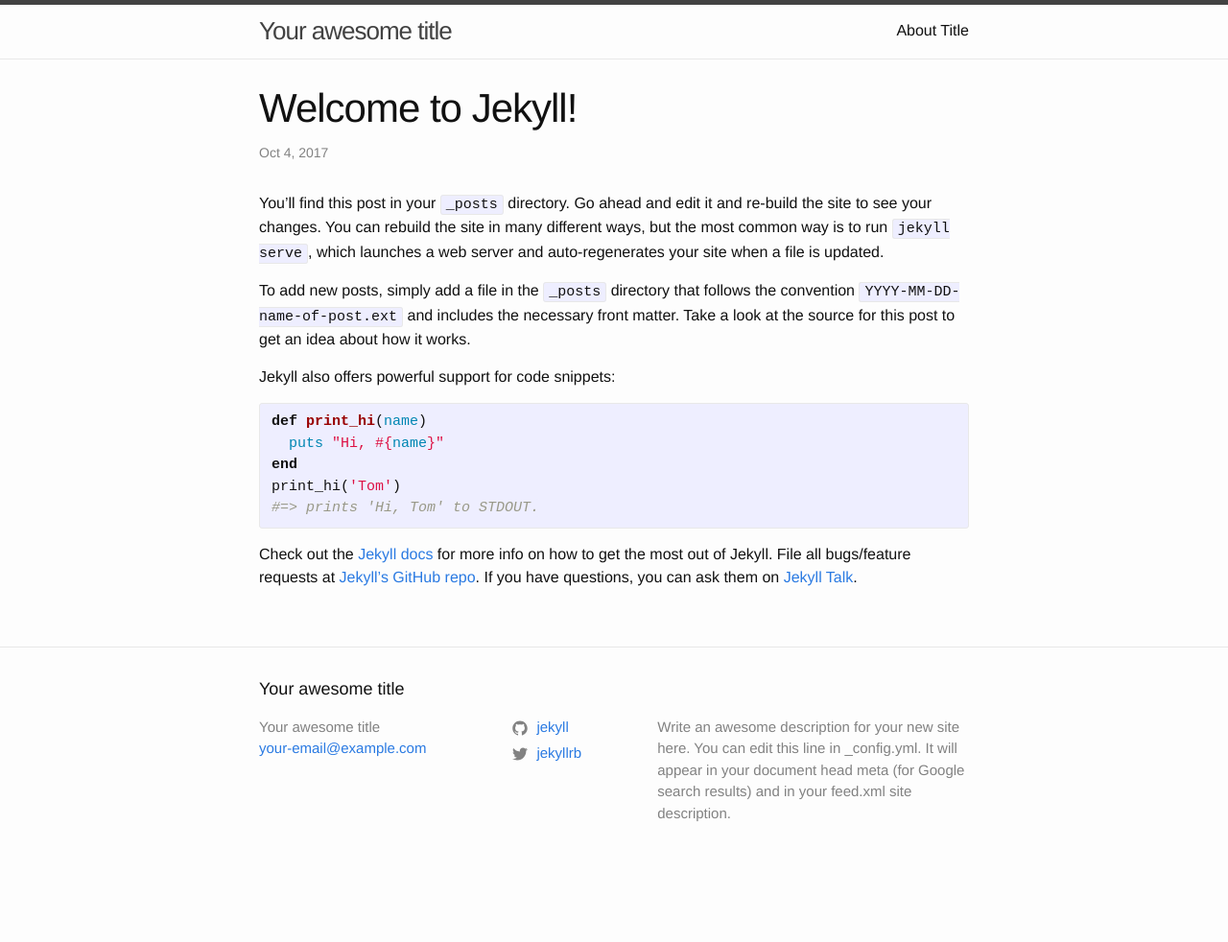
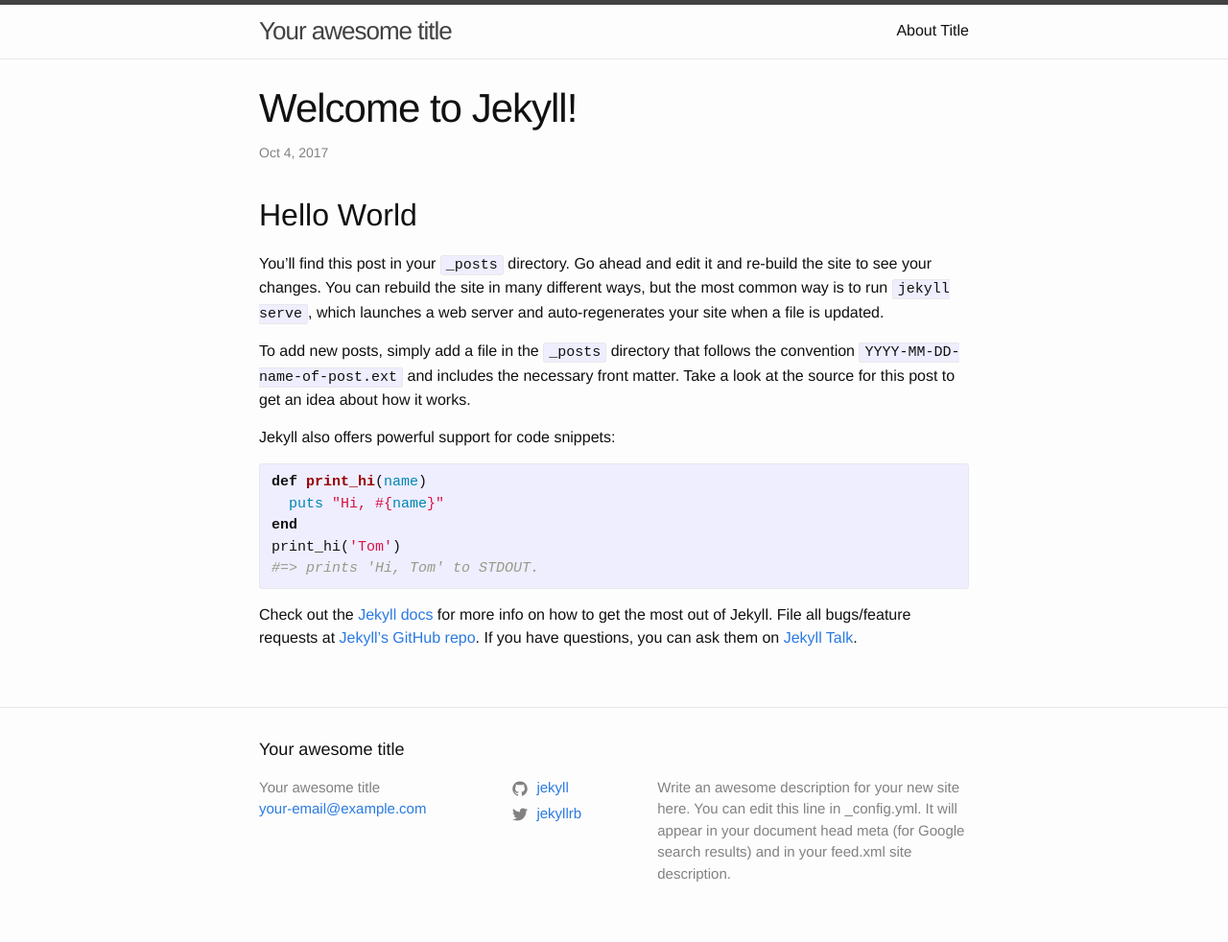
Before and after one commit to asednev/hello-jekyll, a Jekyll site: the page built from _posts/2017-10-04-welcome-to-jekyll.markdown, in a window 1280 px wide. Shown: the whole page at 96% size. Built offline with Jekyll 4.4.1, drawn with Linux system fonts in a browser that asks for light colours; before the commit the page ends 919 px from its top, so only the background shows below that.

Commit message:
added hello world

```diff
--- a/_posts/2017-10-04-welcome-to-jekyll.markdown
+++ b/_posts/2017-10-04-welcome-to-jekyll.markdown
@@ -1,9 +1,12 @@
 ---
 layout: post
-title:  "Welcome to Jekyll!"
-date:   2017-10-04 09:59:42 -0700
+title: Welcome to Jekyll!
+date: '2017-10-04 09:59:42 -0700'
 categories: jekyll update
+published: true
 ---
+## Hello World
+
 You’ll find this post in your `_posts` directory. Go ahead and edit it and re-build the site to see your changes. You can rebuild the site in many different ways, but the most common way is to run `jekyll serve`, which launches a web server and auto-regenerates your site when a file is updated.
 
 To add new posts, simply add a file in the `_posts` directory that follows the convention `YYYY-MM-DD-name-of-post.ext` and includes the necessary front matter. Take a look at the source for this post to get an idea about how it works.
```
